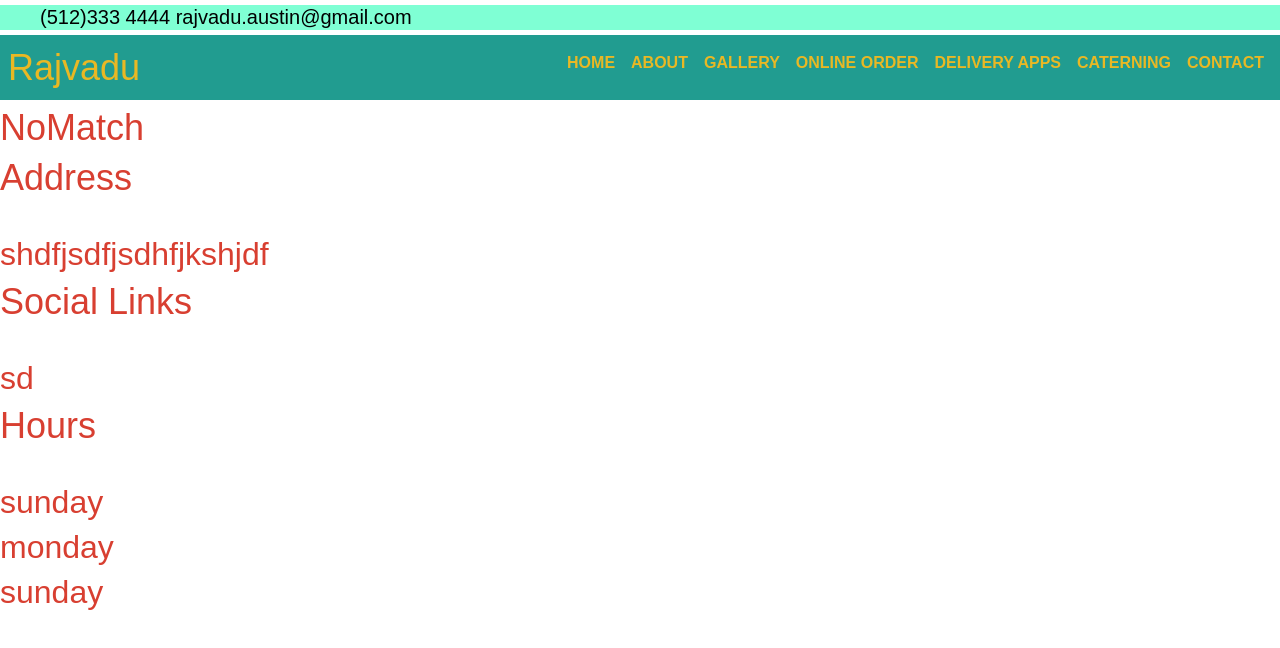
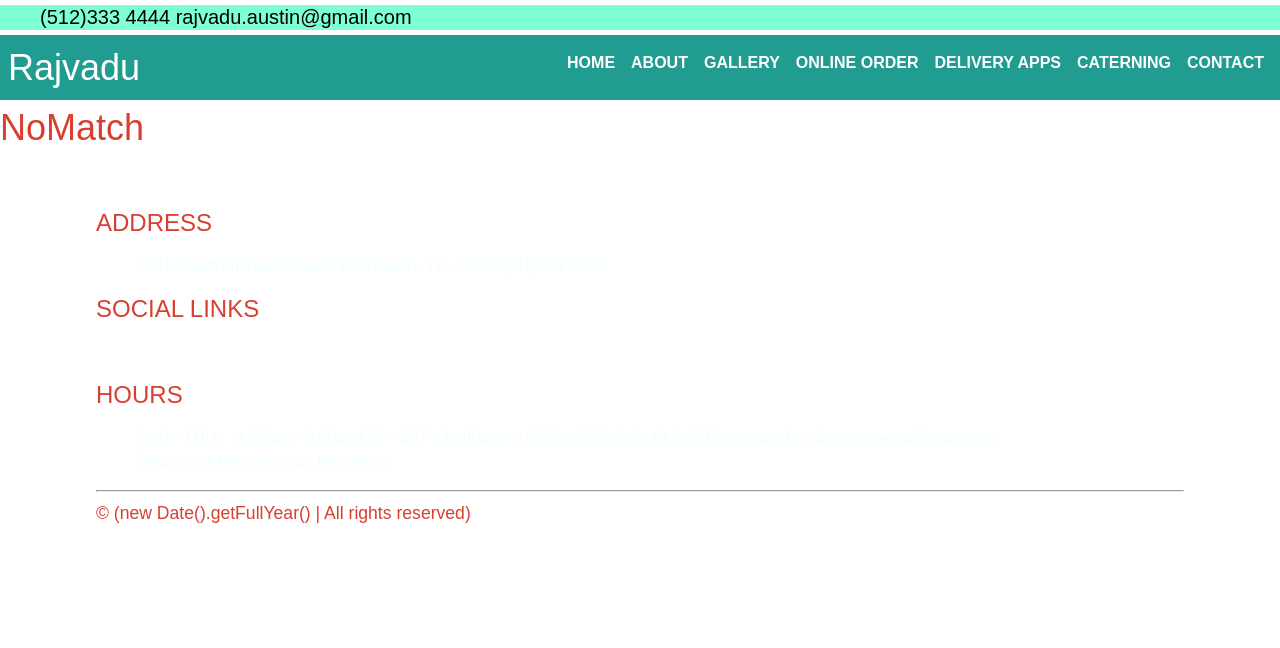
Before and after one commit to avanijadeja/Rajvadu, a React (Create React App) app in the folder client/: page / in a window 1280 px wide. Shown: the top 648 px of the page. Built offline with nearby package versions, Linux system fonts and the light colour scheme.

Commit message:
Added footer css and code

```diff
--- /dev/null
+++ b/client/src/App.css
@@ -0,0 +1,10 @@
+.page-container{
+    display: flex;
+    flex-direction: column;
+    min-height: 100vh;
+
+}
+
+.content-wrap{
+    flex:1;
+}
--- a/client/src/App.js
+++ b/client/src/App.js
@@ -45,8 +45,10 @@ function App() {
   return (
     // <ApolloProvider client={client}>
     <Router>
-      <div>
       {/* <Provider store={store}> */}
+      <div className="page-container">
+        <div className="content-wrap">
+          {" "}
           <Nav />
           <Routes>
             <Route path="/Home" element={<Home />} />
@@ -61,7 +63,9 @@ function App() {
           </Routes>
           {/* </Provider> */}
         </div>
+
         <Footer />
+      </div>
     </Router>
 
     // </ApolloProvider>
--- a/client/src/components/Footer/index.js
+++ b/client/src/components/Footer/index.js
@@ -5,22 +5,46 @@ import { Link } from "react-router-dom";
 
 function Footer() {
   return (
-    <>
-      <div>
-        <h1>Address</h1>
-        <br></br> <h2>shdfjsdfjsdhfjkshjdf</h2>
+    <div className="main-footer">
+      <div className="container">
+        <div className="row">
+          <div className="col">
+            <h4>ADDRESS</h4>
+            <ul className="list-unstyled">
+              <li> 1601 South interest 20</li>
+              <li> Suite 1101</li>
+              <li> Austin, Tx - 78623</li>
+              <li></li>
+              <li> (512)401 3503</li>
+            </ul>
+          </div>
+          <div className="col">
+            <h4>SOCIAL LINKS</h4>
+            <ul className="list-unstyled">
+              <li></li>
+            </ul>
+          </div>
+          <div className="col">
+            <h4>HOURS</h4>
+            <ul className="list-unstyled">
+              <li>SUN - THU : 11:00am - 9.30pm</li>
+              <li>FRI - SAT : 11:00am - 10:00pm</li>
+              <li> MONDAY CLOSED</li>
+              <li></li>
+              <li> We cater for all your special </li>
+              <li> Occassions. </li>
+              <li> Please ask the associate for details. </li>
+            </ul>
+          </div>
+        </div>
+        <hr />
+        <div className="row">
+          <p className="col-sm">
+            &copy; (new Date().getFullYear() | All rights reserved)
+          </p>
+        </div>
       </div>
-      <div>
-        <h1>Social Links</h1>
-        <br></br> <h2>sd</h2>
-      </div>
-      <div>
-        <h1>Hours</h1>
-        <br></br> <h2>sunday</h2>
-        <h2>monday</h2>
-        <h2>sunday</h2>
-      </div>
-    </>
+    </div>
   );
 }
 
--- a/client/src/components/Footer/style.css
+++ b/client/src/components/Footer/style.css
@@ -0,0 +1,8 @@
+.main-footer {
+  color: --light;
+  background-color: --dark;
+  padding-top: 3em;
+  position: relative;
+  bottom: 0;
+  width: 100%;
+}
--- a/client/src/index.css
+++ b/client/src/index.css
@@ -1,8 +1,9 @@
 :root {
   --primary: #219C90;
-  --secondary: #EE9322;
-  --light: #E9B824;
-  --dark: #D83F31;
+  --secondary: #E9B824;;
+  --ternary: #EE9322;
+  --light: white;
+   --dark: #D83F31;
   --error: rgb(228, 46, 1);
   --spacing-one: calc(1rem * 0.5);
   --spacing-two: calc(1rem);
```
Lines whose indentation alone changed are shown as unchanged.
